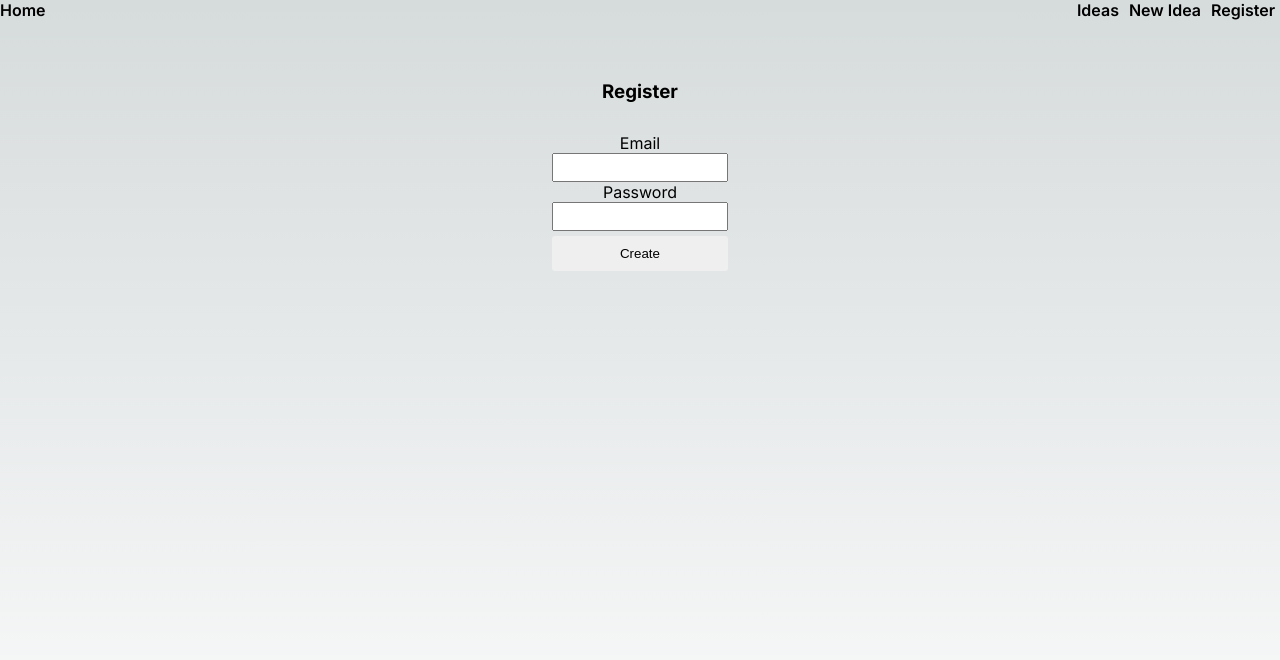
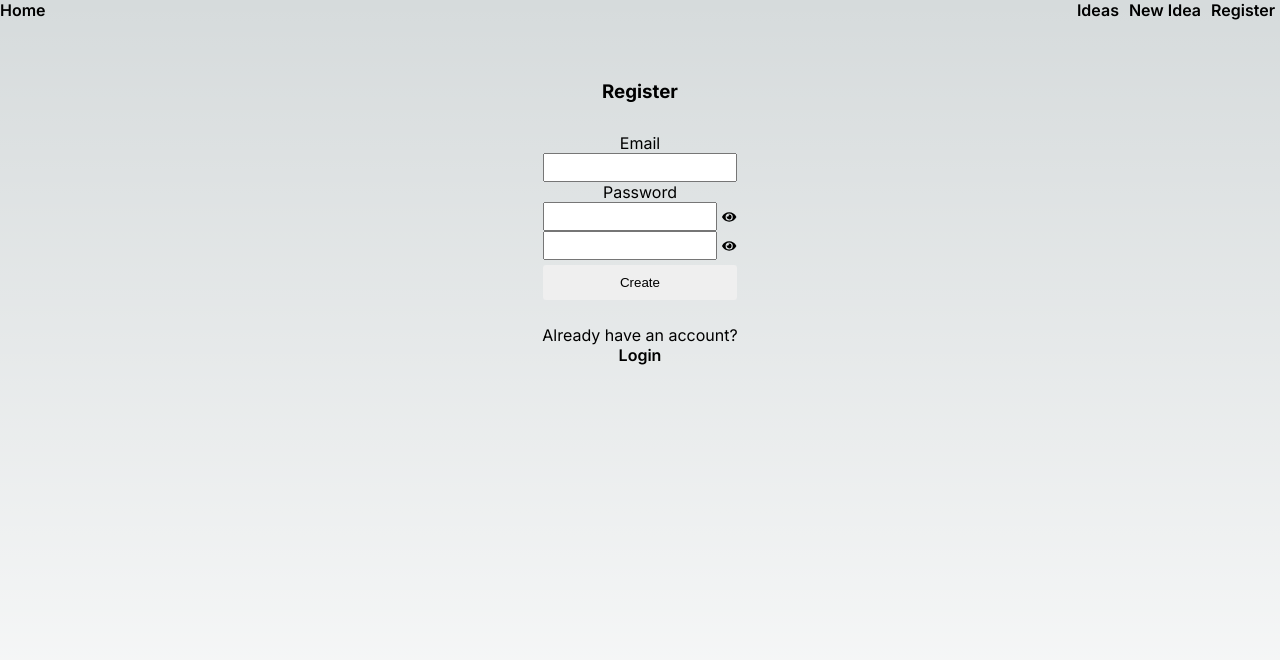
Before and after one commit to Pakibenji/nextideas, a Next.js app: page /register in a window 1280 px wide. Shown: the top 660 px of the page. Built offline with nearby package versions, Linux system fonts and the light colour scheme.

Commit message:
login done

```diff
--- a/app/api/auth/firebase-config.js
+++ b/app/api/auth/firebase-config.js
@@ -11,7 +11,6 @@ export const firebaseConfig = {
   appId: "1:341834521229:web:1d84a1aeb238e8175c60c4",
 };
 
-// Initialize Firebase
 const app = initializeApp(firebaseConfig);
 
 export const auth = getAuth(app);
--- a/app/components/RegisterForm.jsx
+++ b/app/components/RegisterForm.jsx
@@ -1,6 +1,8 @@
 "use client";
 
+import Link from "next/link";
 import { useState } from "react";
+import { FaEye, FaEyeSlash } from "react-icons/fa";
 
 async function registerUser(data) {
   const URL = "http://localhost:3000/api/auth";
@@ -11,44 +13,92 @@ async function registerUser(data) {
     },
     body: JSON.stringify(data),
   };
-  const response = await fetch(URL, options)
+  const response = await fetch(URL, options);
   return response;
 }
 
 export default function RegisterForm() {
   const [email, setEmail] = useState("");
   const [password, setPassword] = useState("");
+  const [confirm, setConfirm] = useState("");
+  const [showPassword, setShowPassword] = useState(false);
+  const [hasError, setHasError] = useState(false);
   const [message, setMessage] = useState("");
 
   async function handleSubmit(e) {
     e.preventDefault();
+
+    if ((email === "") | (password === "") | (confirm === "")) {
+      setMessage("Please fill all fields");
+      setHasError(true);
+      return
+    }
+
+    if (password !== confirm) {
+      setMessage("Password and Confirm Password are different");
+      setHasError(true);
+      return;
+    }
+    setMessage("");
+    setHasError(false);
+
     const response = await registerUser({ email, password, task: "register" });
-    const responseJson = response.json();
-    console.log({ responseFromForm: responseJson });
+    const responseJson = await response.json();
     if (responseJson.status === 200) {
       setEmail("");
       setPassword("");
+      setConfirm("")
       setMessage(`${responseJson.message}`);
       setTimeout(() => {
         setMessage("");
       }, 2000);
     } else {
-      setMessage("something went wrong");
+      setHasError(true)
+      setMessage(responseJson.message);
     }
   }
 
+  function toggleShow() {
+    setShowPassword((current) => !current);
+  }
   return (
     <>
-    <div className="form-container">
+      <div className="form-container">
         <form className="form" onSubmit={handleSubmit}>
-            <label htmlFor="email">Email</label>
-            <input type="text" id="email" value={email} onInput={e => setEmail(e.target.value)} />
+          <label htmlFor="email">Email</label>
+          <input
+            type="text"
+            id="email"
+            value={email}
+            onInput={(e) => setEmail(e.target.value)}
+          />
 
-            <label htmlFor="password" >Password</label>
-            <input type="password" id="password" value={password} onInput={e => setPassword(e.target.value)} />
-            <input type="submit"  value="Create" className="btn"/>
+          <label htmlFor="password">Password</label>
+          <div className="pass-eye">
+          <input
+            type={showPassword ? 'text' : "password"}
+            id="password"
+            value={password}
+            onInput={(e) => setPassword(e.target.value)}
+          />{' '}
+          {showPassword && <FaEyeSlash onClick={toggleShow}/>}
+          {!showPassword && <FaEye onClick={toggleShow}/>}
+          </div>
+          <div className="pass-eye">
+          <input
+            type={showPassword ? 'text' : "password"}
+            id="confirm"
+            value={confirm}
+            onInput={(e) => setConfirm(e.target.value)}
+          />{' '}
+          {showPassword && <FaEyeSlash onClick={toggleShow}/>}
+          {!showPassword && <FaEye onClick={toggleShow}/>}
+          </div>
+          <input type="submit" value="Create" className="btn" />
         </form>
-    </div>
+      </div>
+      Already have an account? <Link href="/login">Login</Link>
+      {message && <div className={hasError ? "error" : "ok" }>{message}</div>}
     </>
-  )
+  );
 }
--- a/app/globals.css
+++ b/app/globals.css
@@ -161,3 +161,21 @@ h3 {
     color-scheme: dark;
   }
 }
+
+.pass-eye {
+  display: flex;
+  gap: 5px;
+  align-items: center;
+}
+
+.pass-eye svg {
+  cursor: pointer;
+}
+
+.error {
+  color: red;
+}
+
+.ok {
+  color: green;
+}
--- a/package.json
+++ b/package.json
@@ -12,9 +12,11 @@
     "firebase": "^10.1.0",
     "next": "13.4.13",
     "react": "18.2.0",
-    "react-dom": "18.2.0"
+    "react-dom": "18.2.0",
+    "react-icons": "^4.10.1"
   },
   "devDependencies": {
-    "@types/react": "^18.2.19"
+    "@types/react": "^18.2.19",
+    "encoding": "^0.1.13"
   }
 }
```
Also changed, not shown: app/api/auth/route.js (+52 -6 lines), app/login/page.jsx (added, +10 -0 lines), 1 other file (tests, documents, lock files or other folders).
